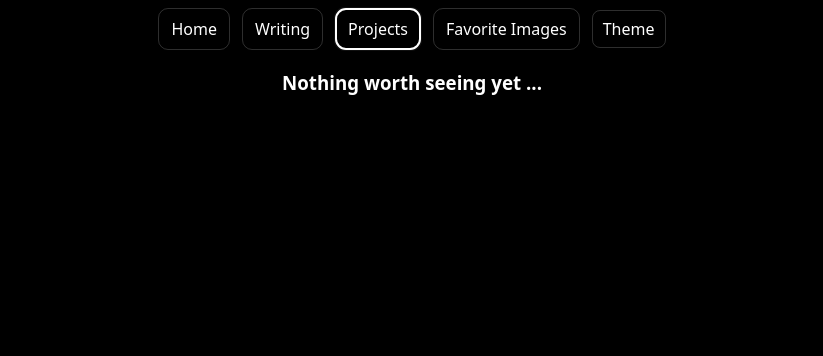
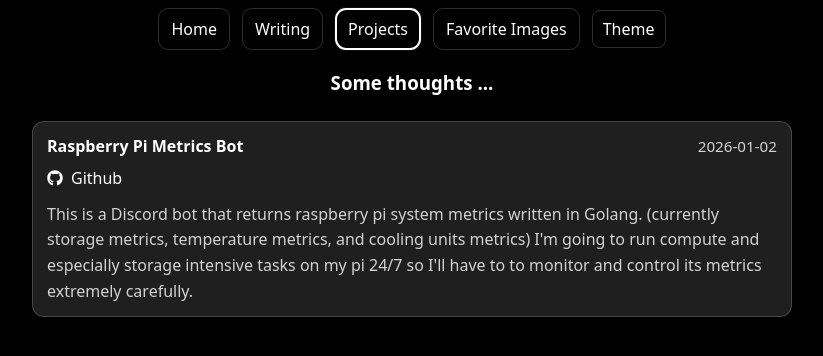
Before and after one commit to ryanduan02/website, a React (Vite) app: page / in a window 1280 px wide. Both pictures are taken after a click on the tab "Projects". Shown: the top 356 px of the page, without its empty margins (228-1051 px from the left). Built offline with nearby package versions, Linux system fonts and the light colour scheme.

Commit message:
add projects section

```diff
--- a/src/App.css
+++ b/src/App.css
@@ -204,14 +204,12 @@ h2 {
   height: 1px;
   max-width: 520px;
   margin: 32px auto 24px auto;
-  background: linear-gradient(
-    90deg,
-    transparent 0%,
-    var(--border) 12%,
-    var(--text) 50%,
-    var(--border) 88%,
-    transparent 100%
-  );
+  background: linear-gradient(90deg,
+      transparent 0%,
+      var(--border) 12%,
+      var(--text) 50%,
+      var(--border) 88%,
+      transparent 100%);
 }
 
 .resume {
@@ -311,9 +309,11 @@ h2 {
   will-change: filter;
   transition: filter 300ms;
 }
+
 .logo:hover {
   filter: drop-shadow(0 0 2em #646cffaa);
 }
+
 .logo.react:hover {
   filter: drop-shadow(0 0 2em #61dafbaa);
 }
@@ -322,6 +322,7 @@ h2 {
   from {
     transform: rotate(0deg);
   }
+
   to {
     transform: rotate(360deg);
   }
@@ -345,7 +346,8 @@ h2 {
   display: inline-flex;
   align-items: center;
   justify-content: center;
-  font-size: 28px; /* controls icon size */
+  font-size: 28px;
+  /* controls icon size */
   line-height: 1;
 }
 
@@ -421,13 +423,16 @@ h2 {
   margin: 0;
   display: flex;
   flex-direction: column;
-  width: calc(33.33% - 11px); /* Account for gap */
+  width: calc(33.33% - 11px);
+  /* Account for gap */
 }
 
 .galleryImage {
   width: 100%;
-  height: 400px; /* Taller for portrait orientation */
-  object-fit: cover; /* Crop to fit */
+  height: 400px;
+  /* Taller for portrait orientation */
+  object-fit: cover;
+  /* Crop to fit */
   border-radius: 8px;
 }
 
@@ -459,3 +464,73 @@ h2 {
   color: var(--muted);
   text-align: center;
 }
+
+/* Projects page */
+.projects {
+  text-align: center;
+}
+
+.projectsTitle {
+  margin-bottom: 24px;
+}
+
+.projectsList {
+  display: flex;
+  flex-direction: column;
+  gap: 14px;
+  max-width: 760px;
+  margin: 0 auto;
+}
+
+.projectCard {
+  text-align: left;
+  border: 1px solid var(--border);
+  background: color-mix(in srgb, var(--bg) 88%, var(--text) 12%);
+  border-radius: 12px;
+  padding: 12px 14px;
+}
+
+.projectHeaderRow {
+  display: flex;
+  align-items: baseline;
+  justify-content: space-between;
+  gap: 14px;
+}
+
+.projectTitle {
+  margin: 0;
+}
+
+.projectDate {
+  white-space: nowrap;
+  color: var(--muted);
+  font-size: 0.95rem;
+}
+
+.projectGithub {
+  display: inline-flex;
+  align-items: center;
+  gap: 8px;
+  margin-top: 8px;
+  color: var(--link);
+  text-decoration: none;
+  word-break: break-word;
+}
+
+.projectGithub:hover {
+  text-decoration: underline;
+}
+
+.projectDescription {
+  margin: 10px 0 0;
+  color: var(--muted);
+  line-height: 1.6;
+}
+
+@media (max-width: 640px) {
+  .projectHeaderRow {
+    flex-direction: column;
+    align-items: flex-start;
+    gap: 6px;
+  }
+}
--- a/src/pages/ProjectsPage.tsx
+++ b/src/pages/ProjectsPage.tsx
@@ -1,7 +1,35 @@
+import { projects } from "../projects";
+import { FaGithub } from "react-icons/fa";
+
 export function ProjectsPage() {
   return (
     <section className="projects" aria-label="Projects">
-      <h3>Nothing worth seeing yet ...</h3>
+      <h3 className="projectsTitle">Some thoughts ...</h3>
+
+      <div className="projectsList">
+        {projects.map((p) => (
+          <article className="projectCard" key={`${p.title}-${p.date}`}>
+            <header className="projectHeaderRow">
+              <h4 className="projectTitle">{p.title}</h4>
+              <time className="projectDate" dateTime={p.date}>
+                {p.date}
+              </time>
+            </header>
+
+            <a
+              className="projectGithub"
+              href={p.githubUrl}
+              target="_blank"
+              rel="noopener noreferrer"
+            >
+              <FaGithub aria-hidden="true" focusable="false" />
+              {"Github"}
+            </a>
+
+            <p className="projectDescription">{p.description}</p>
+          </article>
+        ))}
+      </div>
     </section>
   );
 }
--- /dev/null
+++ b/src/projects/index.ts
@@ -0,0 +1,8 @@
+import type { Project } from "../types/projects";
+
+import { raspberrypiMetrics } from "./raspberry-pi-metrics";
+
+export const projects: Project[] = [
+  raspberrypiMetrics,
+  // Add more projects here
+];
--- /dev/null
+++ b/src/projects/raspberry-pi-metrics.tsx
@@ -0,0 +1,12 @@
+import type { Project } from "../types/projects";
+
+export const raspberrypiMetrics: Project = {
+  title: "Raspberry Pi Metrics Bot",
+  date: "2026-01-02",
+  githubUrl: "https://github.com/ryanduan02/raspberry-pi-system-control",
+  description:
+    "This is a Discord bot that returns raspberry pi system metrics written in Golang." +
+    " (currently storage metrics, temperature metrics, and cooling units metrics)" +
+    " I'm going to run compute and especially storage intensive tasks on my pi 24/7 so I'll have to" +
+    " to monitor and control its metrics extremely carefully. ",
+};
--- /dev/null
+++ b/src/types/projects.ts
@@ -0,0 +1,6 @@
+export type Project = {
+  title: string;
+  date: string; // YYYY-MM-DD
+  githubUrl: string;
+  description: string;
+};
```
